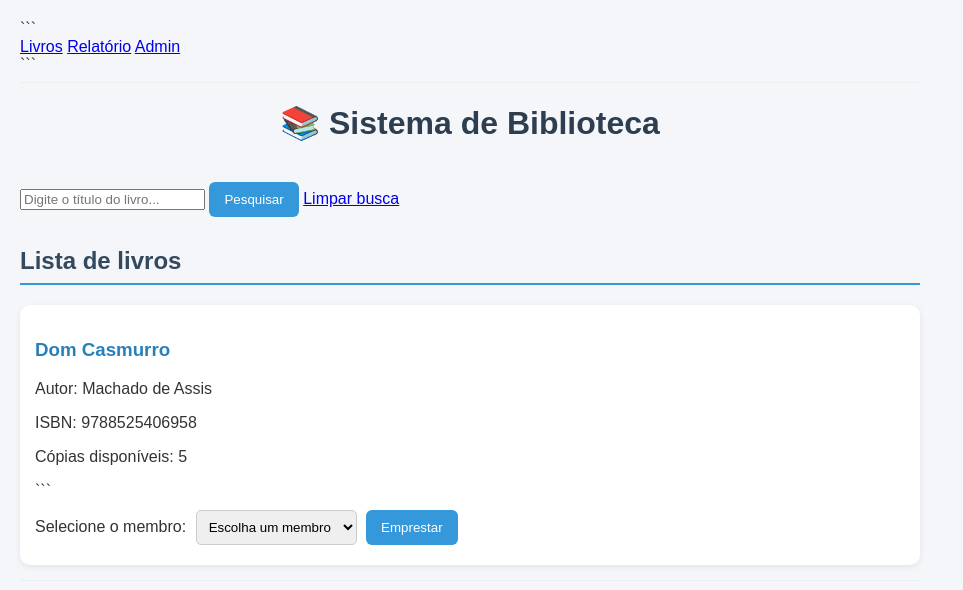
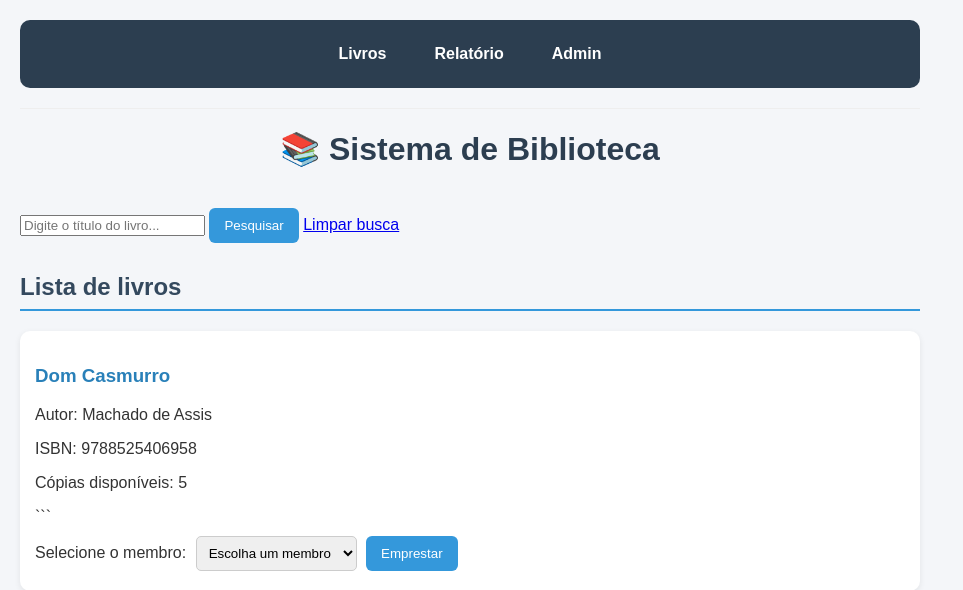
Before and after one commit to kauannecarvalho-collab/biblioteca_projeto, a Django app: page / in a window 1280 px wide. Shown: the top 590 px of the page, without its empty margins (0-963 px from the left). Run offline with Django 5.2, Linux system fonts and the light colour scheme; data comes from the database, SQL or seed files in the repository.

Commit message:
Melhora o estilo do menu

````diff
--- a/biblioteca/templates/biblioteca/base.html
+++ b/biblioteca/templates/biblioteca/base.html
@@ -13,9 +13,32 @@
             padding: 0 1rem;
         }
 
-```
-    nav a {
-        margin-right: 1rem;
+
+   nav {
+display: flex;
+justify-content: center;
+align-items: center;
+gap: 12px;
+background-color: #2c3e50;
+padding: 15px;
+border-radius: 10px;
+margin-bottom: 20px;
+}
+
+nav a {
+color: white;
+text-decoration: none;
+font-weight: bold;
+padding: 10px 18px;
+border-radius: 6px;
+transition: background-color 0.3s ease;
+}
+
+nav a:hover {
+background-color: #3498db;
+color: white;
+}
+
     }
 
     table {
@@ -47,7 +70,7 @@
         background: #fff3cd;
     }
 </style>
-```
+
 
 </head>
 <body>
@@ -57,7 +80,7 @@
         <a href="/admin/">Admin</a>
     </nav>
 
-```
+
 <hr>
 
 {% for message in messages %}
@@ -65,7 +88,7 @@
 {% endfor %}
 
 {% block conteudo %}{% endblock %}
-```
+
 
 </body>
 </html>
````
